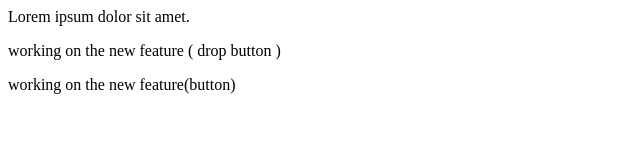
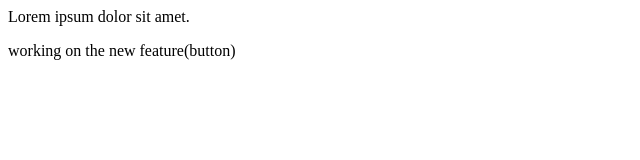
Before and after one commit to Sivasai1810/localrepo, a plain HTML site: page index.html in a window 1280 px wide. Shown: the whole page, without its empty margins (0-640 px from the left). Drawn offline with Linux system fonts and the light colour scheme.

Commit message:
completed

```diff
--- a/index.html
+++ b/index.html
@@ -1,3 +1,2 @@
 <p> Lorem ipsum dolor sit amet.</p>
-<p> working on the new feature ( drop button )</p>
 <p> working on the new feature(button)</p>
```
